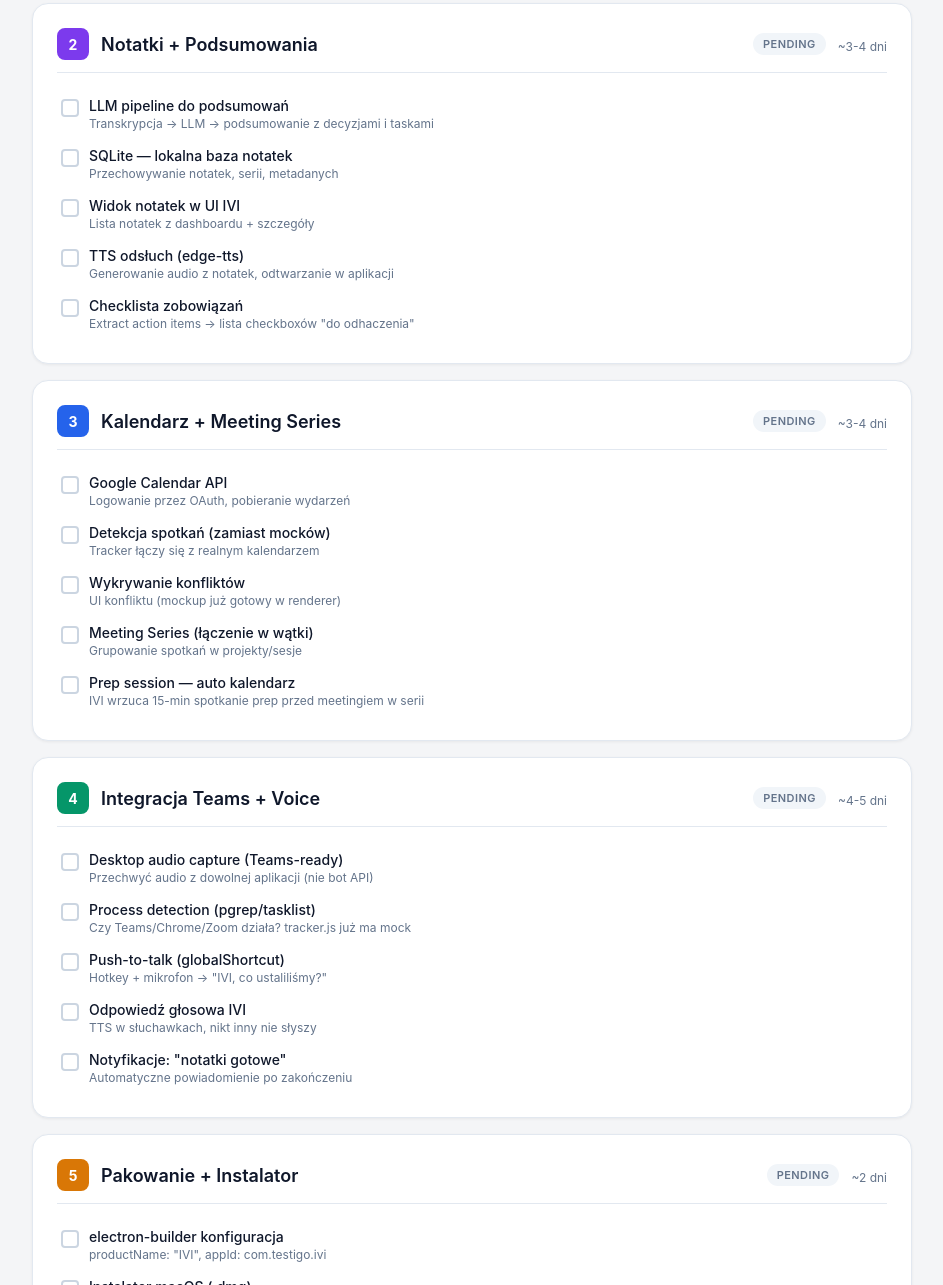
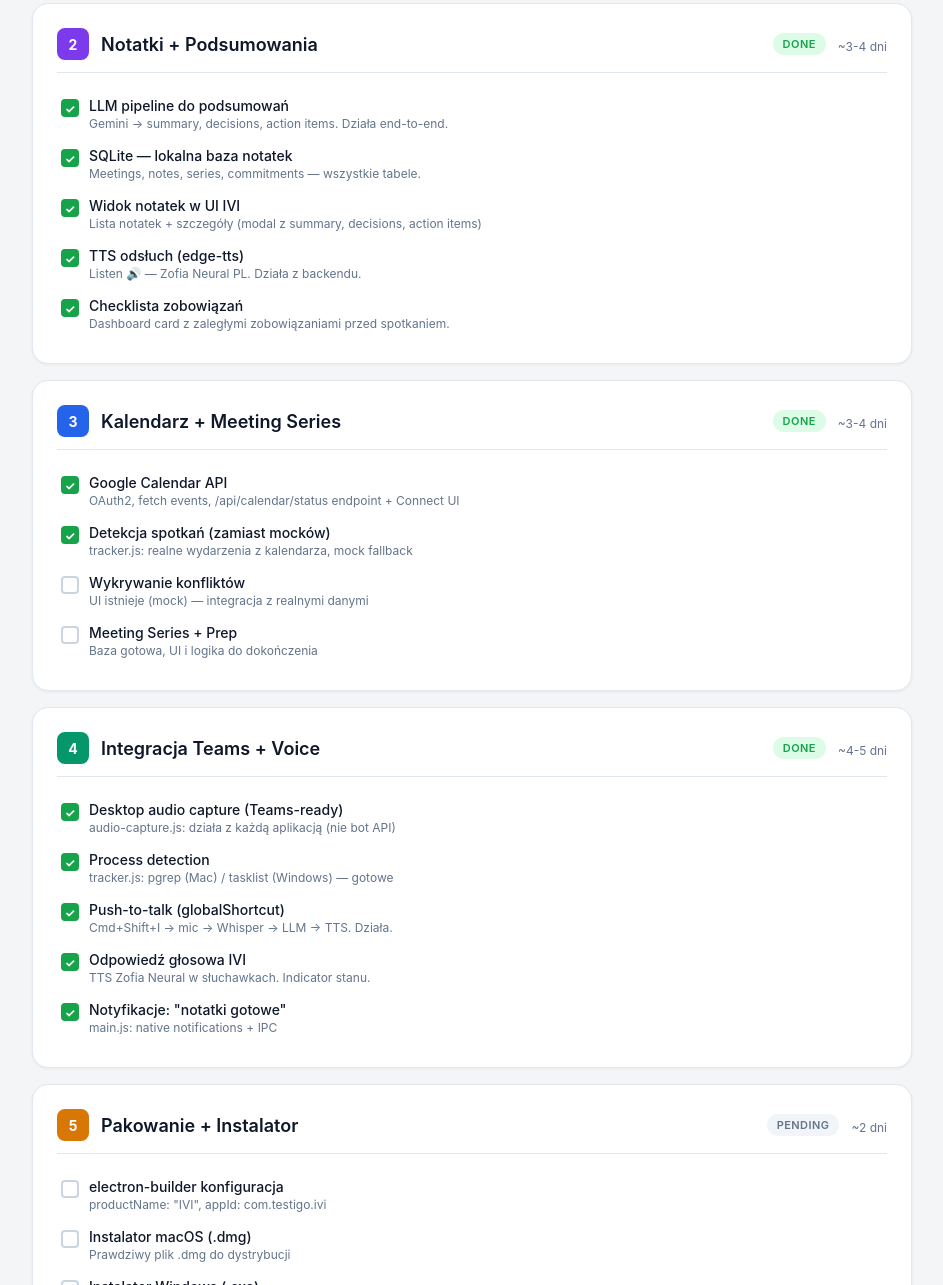
Before and after one commit to renata89/IVI, an Electron app: page IVI-ROADMAP.html in a window 1280 px wide. Shown: the part 1128-2413 px from the top of the page, without its empty margins (168-1111 px from the left). Drawn offline with Linux system fonts and the light colour scheme.

Commit message:
Update ROADMAP: F2, F3, F4 done ✅

```diff
--- a/IVI-ROADMAP.html
+++ b/IVI-ROADMAP.html
@@ -297,42 +297,42 @@
     <div class="phase-header">
       <div class="phase-num p2">2</div>
       <div class="phase-title">Notatki + Podsumowania</div>
-      <span class="phase-status pending">PENDING</span>
+      <span class="phase-status done">DONE</span>
       <span class="phase-days">~3-4 dni</span>
     </div>
     <div class="task">
-      <div class="task-checkbox"></div>
+      <div class="task-checkbox done"></div>
       <div class="task-content">
         <div class="task-title">LLM pipeline do podsumowań</div>
-        <div class="task-desc">Transkrypcja → LLM → podsumowanie z decyzjami i taskami</div>
+        <div class="task-desc">Gemini → summary, decisions, action items. Działa end-to-end.</div>
       </div>
     </div>
     <div class="task">
-      <div class="task-checkbox"></div>
+      <div class="task-checkbox done"></div>
       <div class="task-content">
         <div class="task-title">SQLite — lokalna baza notatek</div>
-        <div class="task-desc">Przechowywanie notatek, serii, metadanych</div>
+        <div class="task-desc">Meetings, notes, series, commitments — wszystkie tabele.</div>
       </div>
     </div>
     <div class="task">
-      <div class="task-checkbox"></div>
+      <div class="task-checkbox done"></div>
       <div class="task-content">
         <div class="task-title">Widok notatek w UI IVI</div>
-        <div class="task-desc">Lista notatek z dashboardu + szczegóły</div>
+        <div class="task-desc">Lista notatek + szczegóły (modal z summary, decisions, action items)</div>
       </div>
     </div>
     <div class="task">
-      <div class="task-checkbox"></div>
+      <div class="task-checkbox done"></div>
       <div class="task-content">
         <div class="task-title">TTS odsłuch (edge-tts)</div>
-        <div class="task-desc">Generowanie audio z notatek, odtwarzanie w aplikacji</div>
+        <div class="task-desc">Listen 🔊 — Zofia Neural PL. Działa z backendu.</div>
       </div>
     </div>
     <div class="task">
-      <div class="task-checkbox"></div>
+      <div class="task-checkbox done"></div>
       <div class="task-content">
         <div class="task-title">Checklista zobowiązań</div>
-        <div class="task-desc">Extract action items → lista checkboxów "do odhaczenia"</div>
+        <div class="task-desc">Dashboard card z zaległymi zobowiązaniami przed spotkaniem.</div>
       </div>
     </div>
   </div>
@@ -342,42 +342,35 @@
     <div class="phase-header">
       <div class="phase-num p3">3</div>
       <div class="phase-title">Kalendarz + Meeting Series</div>
-      <span class="phase-status pending">PENDING</span>
+      <span class="phase-status done">DONE</span>
       <span class="phase-days">~3-4 dni</span>
     </div>
     <div class="task">
-      <div class="task-checkbox"></div>
+      <div class="task-checkbox done"></div>
       <div class="task-content">
         <div class="task-title">Google Calendar API</div>
-        <div class="task-desc">Logowanie przez OAuth, pobieranie wydarzeń</div>
+        <div class="task-desc">OAuth2, fetch events, /api/calendar/status endpoint + Connect UI</div>
       </div>
     </div>
     <div class="task">
-      <div class="task-checkbox"></div>
+      <div class="task-checkbox done"></div>
       <div class="task-content">
         <div class="task-title">Detekcja spotkań (zamiast mocków)</div>
-        <div class="task-desc">Tracker łączy się z realnym kalendarzem</div>
+        <div class="task-desc">tracker.js: realne wydarzenia z kalendarza, mock fallback</div>
       </div>
     </div>
     <div class="task">
       <div class="task-checkbox"></div>
       <div class="task-content">
         <div class="task-title">Wykrywanie konfliktów</div>
-        <div class="task-desc">UI konfliktu (mockup już gotowy w renderer)</div>
+        <div class="task-desc">UI istnieje (mock) — integracja z realnymi danymi</div>
       </div>
     </div>
     <div class="task">
       <div class="task-checkbox"></div>
       <div class="task-content">
-        <div class="task-title">Meeting Series (łączenie w wątki)</div>
-        <div class="task-desc">Grupowanie spotkań w projekty/sesje</div>
-      </div>
-    </div>
-    <div class="task">
-      <div class="task-checkbox"></div>
-      <div class="task-content">
-        <div class="task-title">Prep session — auto kalendarz</div>
-        <div class="task-desc">IVI wrzuca 15-min spotkanie prep przed meetingiem w serii</div>
+        <div class="task-title">Meeting Series + Prep</div>
+        <div class="task-desc">Baza gotowa, UI i logika do dokończenia</div>
       </div>
     </div>
   </div>
@@ -387,42 +380,42 @@
     <div class="phase-header">
       <div class="phase-num p4">4</div>
       <div class="phase-title">Integracja Teams + Voice</div>
-      <span class="phase-status pending">PENDING</span>
+      <span class="phase-status done">DONE</span>
       <span class="phase-days">~4-5 dni</span>
     </div>
     <div class="task">
-      <div class="task-checkbox"></div>
+      <div class="task-checkbox done"></div>
       <div class="task-content">
         <div class="task-title">Desktop audio capture (Teams-ready)</div>
-        <div class="task-desc">Przechwyć audio z dowolnej aplikacji (nie bot API)</div>
+        <div class="task-desc">audio-capture.js: działa z każdą aplikacją (nie bot API)</div>
       </div>
     </div>
     <div class="task">
-      <div class="task-checkbox"></div>
+      <div class="task-checkbox done"></div>
       <div class="task-content">
-        <div class="task-title">Process detection (pgrep/tasklist)</div>
-        <div class="task-desc">Czy Teams/Chrome/Zoom działa? tracker.js już ma mock</div>
+        <div class="task-title">Process detection</div>
+        <div class="task-desc">tracker.js: pgrep (Mac) / tasklist (Windows) — gotowe</div>
       </div>
     </div>
     <div class="task">
-      <div class="task-checkbox"></div>
+      <div class="task-checkbox done"></div>
       <div class="task-content">
         <div class="task-title">Push-to-talk (globalShortcut)</div>
-        <div class="task-desc">Hotkey + mikrofon → "IVI, co ustaliliśmy?"</div>
+        <div class="task-desc">Cmd+Shift+I → mic → Whisper → LLM → TTS. Działa.</div>
       </div>
     </div>
     <div class="task">
-      <div class="task-checkbox"></div>
+      <div class="task-checkbox done"></div>
       <div class="task-content">
         <div class="task-title">Odpowiedź głosowa IVI</div>
-        <div class="task-desc">TTS w słuchawkach, nikt inny nie słyszy</div>
+        <div class="task-desc">TTS Zofia Neural w słuchawkach. Indicator stanu.</div>
       </div>
     </div>
     <div class="task">
-      <div class="task-checkbox"></div>
+      <div class="task-checkbox done"></div>
       <div class="task-content">
         <div class="task-title">Notyfikacje: "notatki gotowe"</div>
-        <div class="task-desc">Automatyczne powiadomienie po zakończeniu</div>
+        <div class="task-desc">main.js: native notifications + IPC</div>
       </div>
     </div>
   </div>
```
